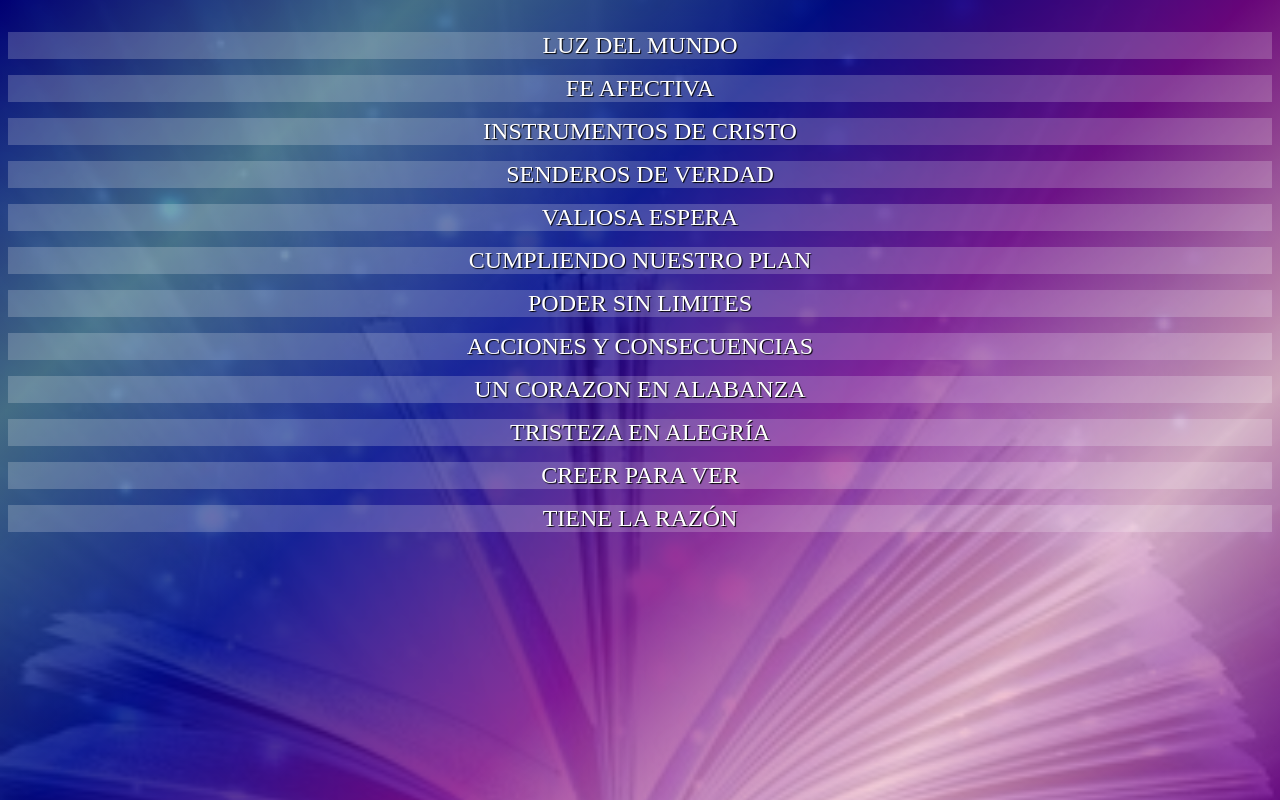
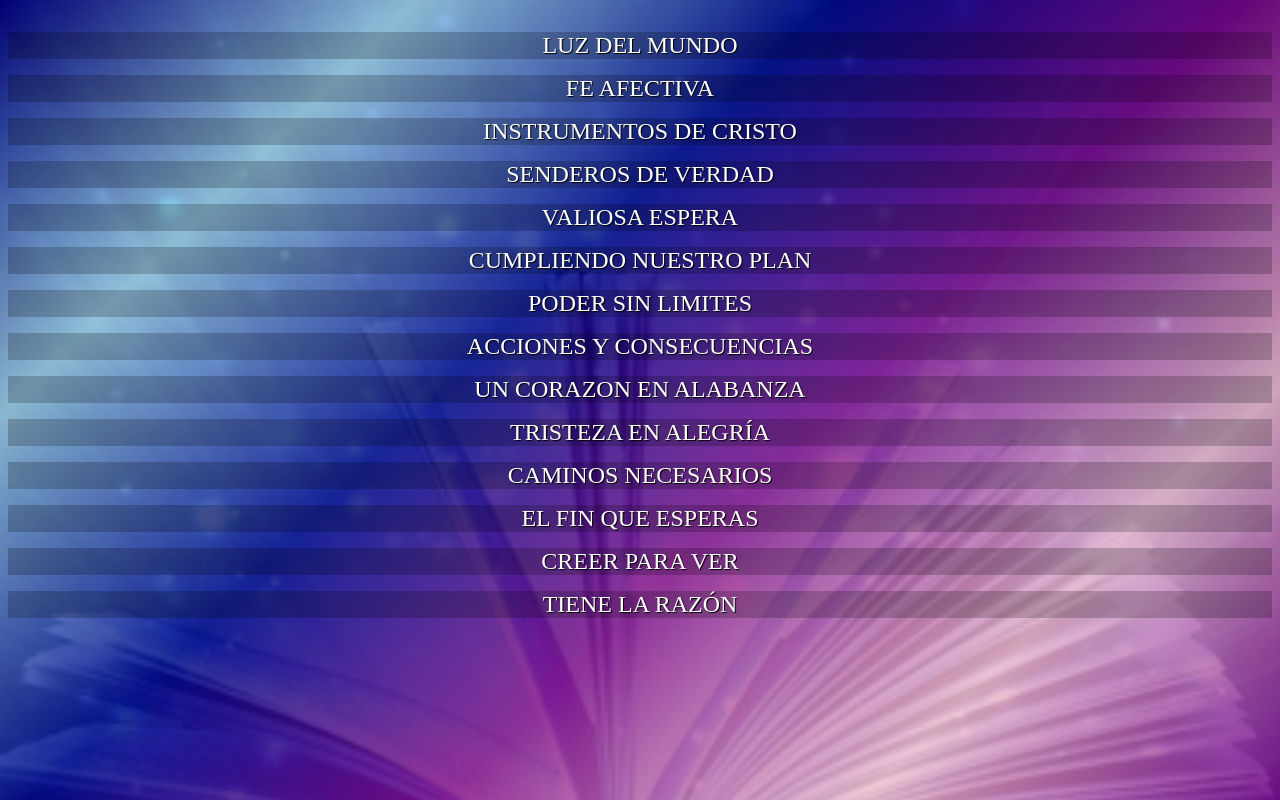
Before and after one commit to MundoCristiano/DEVOCIONALES, a plain HTML site: page index.html in a window 1280 px wide. Drawn offline with Linux system fonts and the light colour scheme.

Commit message:
Update index.html

```diff
--- a/index.html
+++ b/index.html
@@ -1,5 +1,5 @@
 <!DOCTYPE html>
-<html lang="es">
+<html lang="en">
 <head>
     <meta charset="UTF-8">
     <meta http-equiv="X-UA-Compatible" content="IE=edge">
@@ -34,13 +34,13 @@ body::before{
 	position: fixed;
 	top: 0;
 	left: 0;
-    background: linear-gradient(135deg,navy,rgb(85, 123, 136),navy,purple,pink,purple);
+    background: linear-gradient(135deg,navy,lightblue,navy,purple,pink,purple);
     opacity: 0.8;
 	z-index: -1;
 }
 
 #lista li{
-    background-color: rgb(255, 255, 255, 0.2);
+    background-color: rgb(0, 0, 0, 0.2);
     height: auto;
     text-align: center;
     margin: 1em auto;
@@ -77,18 +77,20 @@ body::before{
 <body>
     <h1></h1>
     <ul id="lista">
-        <li><a href="devocionales\01.html">LUZ DEL MUNDO</a></li>
-        <li><a href="devocionales\02.html">FE AFECTIVA</a></li>
-        <li><a href="devocionales\03.html">INSTRUMENTOS DE CRISTO</a></li>
-        <li><a href="devocionales\04.html">SENDEROS DE VERDAD</a></li>
-        <li><a href="devocionales\05.html">VALIOSA ESPERA</a></li>
-        <li><a href="devocionales\06.html">CUMPLIENDO NUESTRO PLAN</a></li>
-        <li><a href="devocionales\07.html">PODER SIN LIMITES</a></li>
-        <li><a href="devocionales\08.html">ACCIONES Y CONSECUENCIAS</a></li>
-        <li><a href="devocionales\09.html">UN CORAZON EN ALABANZA</a></li>
-        <li><a href="devocionales\10.html">TRISTEZA EN ALEGRÍA</a></li>
-        <li><a href="devocionales\11.html">CREER PARA VER</a></li>
-        <li><a href="devocionales\12.html">TIENE LA RAZÓN</a></li>
+        <li><a href="recursos\01.html">LUZ DEL MUNDO</a></li>
+        <li><a href="recursos\02.html">FE AFECTIVA</a></li>
+        <li><a href="recursos\03.html">INSTRUMENTOS DE CRISTO</a></li>
+        <li><a href="recursos\04.html">SENDEROS DE VERDAD</a></li>
+        <li><a href="recursos\05.html">VALIOSA ESPERA</a></li>
+        <li><a href="recursos\06.html">CUMPLIENDO NUESTRO PLAN</a></li>
+        <li><a href="recursos\07.html">PODER SIN LIMITES</a></li>
+        <li><a href="recursos\08.html">ACCIONES Y CONSECUENCIAS</a></li>
+        <li><a href="recursos\09.html">UN CORAZON EN ALABANZA</a></li>
+        <li><a href="recursos\10.html">TRISTEZA EN ALEGRÍA</a></li>
+        <li><a href="recursos\11.html">CAMINOS NECESARIOS</a></li>
+        <li><a href="recursos\12.html">EL FIN QUE ESPERAS</a></li>
+        <li><a href="recursos\11.html">CREER PARA VER</a></li>
+        <li><a href="recursos\12.html">TIENE LA RAZÓN</a></li>
     </ul>
 </body>
 </html>
```
Lines whose indentation alone changed are shown as unchanged.
